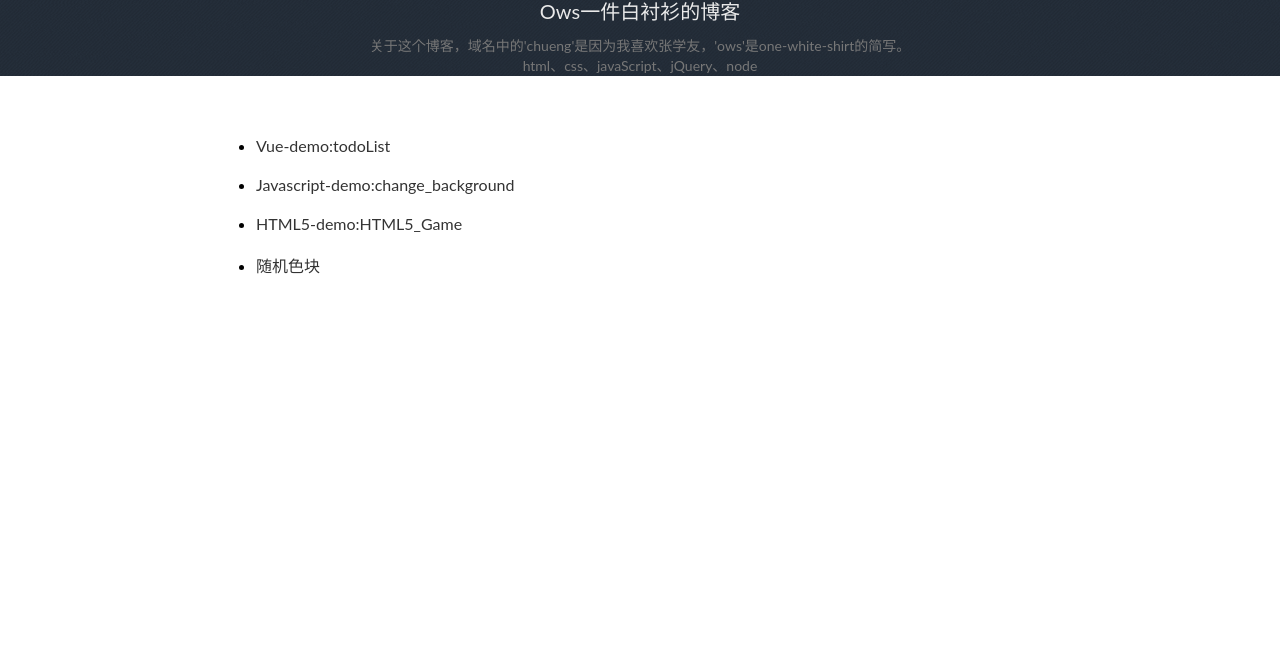
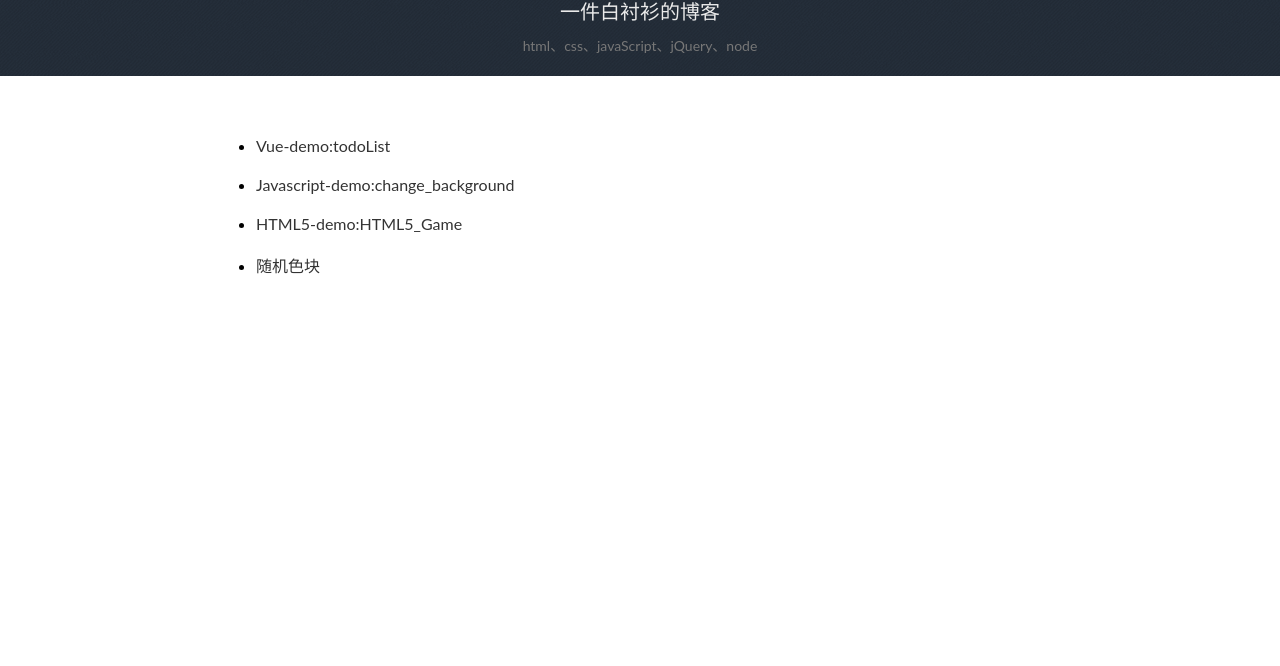
Before and after one commit to white-shirt/myblog, a website: page html/works.html in a window 1280 px wide. Shown: the part 134-800 px from the top of the page. Drawn offline with Linux system fonts and the light colour scheme.

Commit message:
modify details

```diff
--- a/html/works.html
+++ b/html/works.html
@@ -31,8 +31,8 @@
     <div class="bannerInner">
         <div class="bannerContent">
             <a href="https://github.com/white-shirt" target="_blank"><i class="fa fa-github-square"></i></a>
-            <p class="bannerContentTitle" onclick="">Ows一件白衬衫的博客</p>
-            <p class="bannerContentText">关于这个博客，域名中的'chueng'是因为我喜欢张学友，'ows'是one-white-shirt的简写。<br>html、css、javaScript、jQuery、node</p>
+            <p class="bannerContentTitle" onclick="">一件白衬衫的博客</p>
+            <p class="bannerContentText">html、css、javaScript、jQuery、node</p>
         </div>
     </div>
 </div>
```
